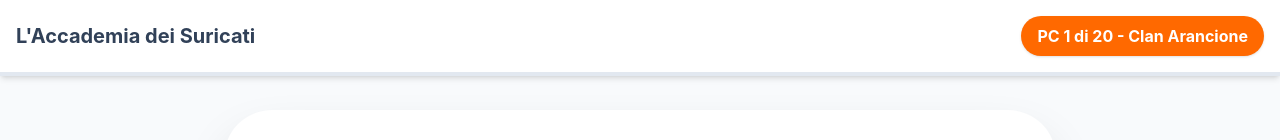
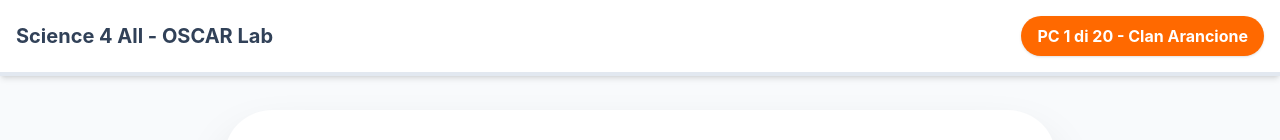
Before and after one commit to LucaCussigh/science4all-escape, a React (Vite) app: page / in a window 1280 px wide. Both pictures are taken after a click on the button "⚡ Salta allo IAT". Shown: the top 140 px of the page. Built offline with nearby package versions, Linux system fonts and the light colour scheme.

Commit message:
Science4All

```diff
--- a/src/App.tsx
+++ b/src/App.tsx
@@ -467,7 +467,7 @@ export default function App() {
 
       {currentPhase !== 'select-pc' && currentPhase !== 'cover-image' && (
         <header className="p-4 bg-white shadow-md flex justify-between items-center border-b-4 border-slate-200">
-          <h1 className="text-xl font-bold text-slate-700">L'Accademia dei Suricati</h1>
+          <h1 className="text-xl font-bold text-slate-700">Science 4 All - OSCAR Lab</h1>
           {team && (
             <div className={`px-4 py-2 rounded-full font-bold text-white shadow-sm ${team === 'arancioni' ? 'bg-orange-500' : 'bg-teal-600'}`}>
               PC {pcNumber} di {totalPcs} - Clan {team === 'arancioni' ? 'Arancione' : 'Ottanio'}
@@ -481,7 +481,7 @@ export default function App() {
         <div className="fixed inset-0 z-[100] bg-black flex flex-col items-center justify-center animate-in fade-in duration-500">
           <img
             src={asset('img/artcraft_2026-10-24-17-36-18.png')}
-            alt="Presentazione L'Accademia dei Suricati"
+            alt="Science 4 All"
             className="w-full h-full object-contain"
           />
           <button
```
